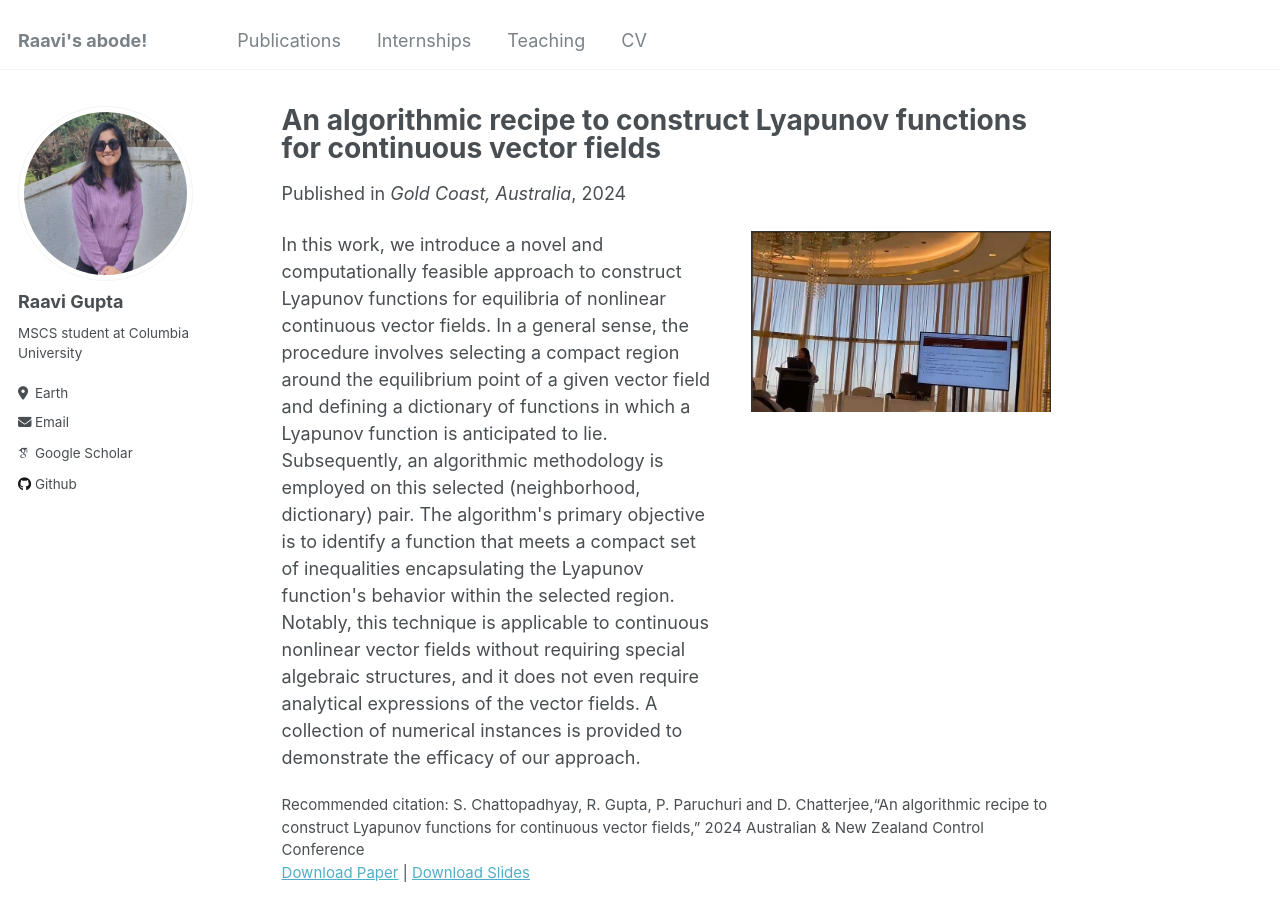
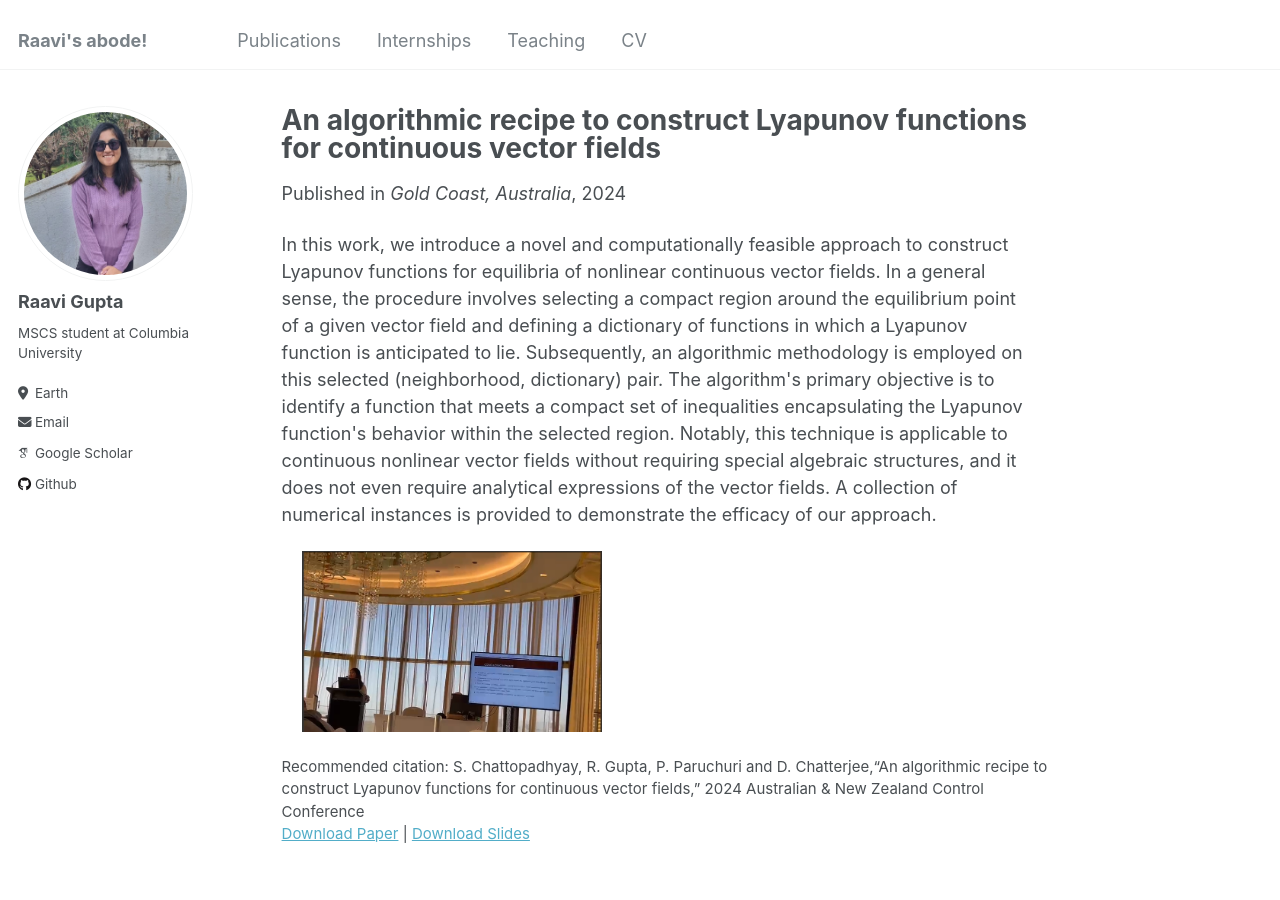
Before and after one commit to raavi02/raavi02.github.io, a Jekyll site: the page built from _publications/anzcc.md, in a window 1280 px wide and 900 px high. Built offline with Jekyll 4.4.1, drawn with Linux system fonts in a browser that asks for light colours; some web fonts are replaced.

Commit message:
picture realigned

```diff
--- a/_publications/anzcc.md
+++ b/_publications/anzcc.md
@@ -14,5 +14,5 @@ citation: 'S. Chattopadhyay, R. Gupta, P. Paruchuri and D. Chatterjee,“An algo
   <div style="margin-right: 20px;">
     <p>In this work, we introduce a novel and computationally feasible approach to construct Lyapunov functions for equilibria of nonlinear continuous vector fields. In a general sense, the procedure involves selecting a compact region around the equilibrium point of a given vector field and defining a dictionary of functions in which a Lyapunov function is anticipated to lie. Subsequently, an algorithmic methodology is employed on this selected (neighborhood, dictionary) pair. The algorithm's primary objective is to identify a function that meets a compact set of inequalities encapsulating the Lyapunov function's behavior within the selected region. Notably, this technique is applicable to continuous nonlinear vector fields without requiring special algebraic structures, and it does not even require analytical expressions of the vector fields. A collection of numerical instances is provided to demonstrate the efficacy of our approach.</p>
   </div>
-  <img src="../images/anzcc.png" alt="Photograph captured during my presentation of the paper in Gold Coast, Australia." width="300" style="margin-left: 20px;">
 </div>
+<img src="../images/anzcc.png" alt="Photograph captured during my presentation of the paper in Gold Coast, Australia." width="300" style="margin-left: 20px;">
```
